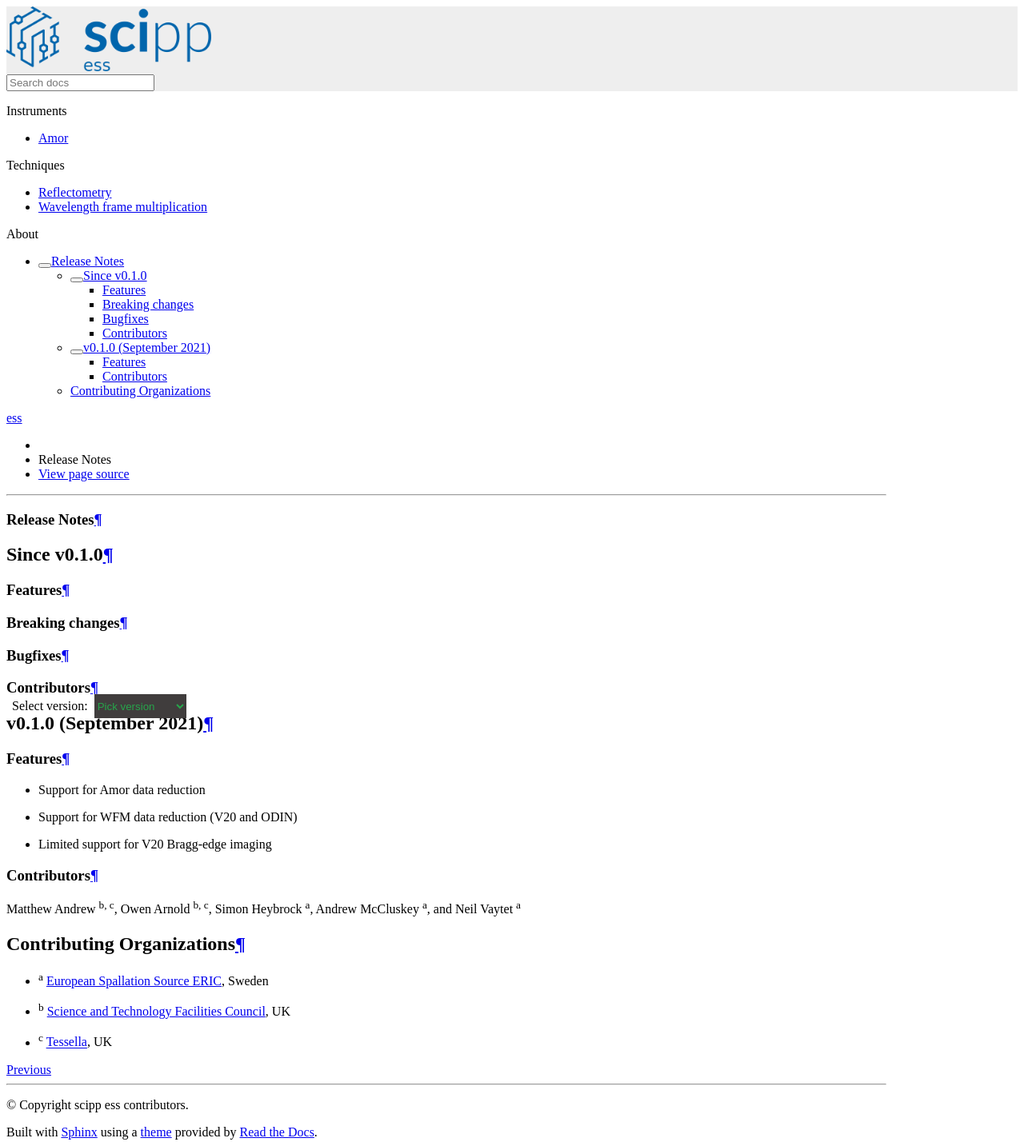
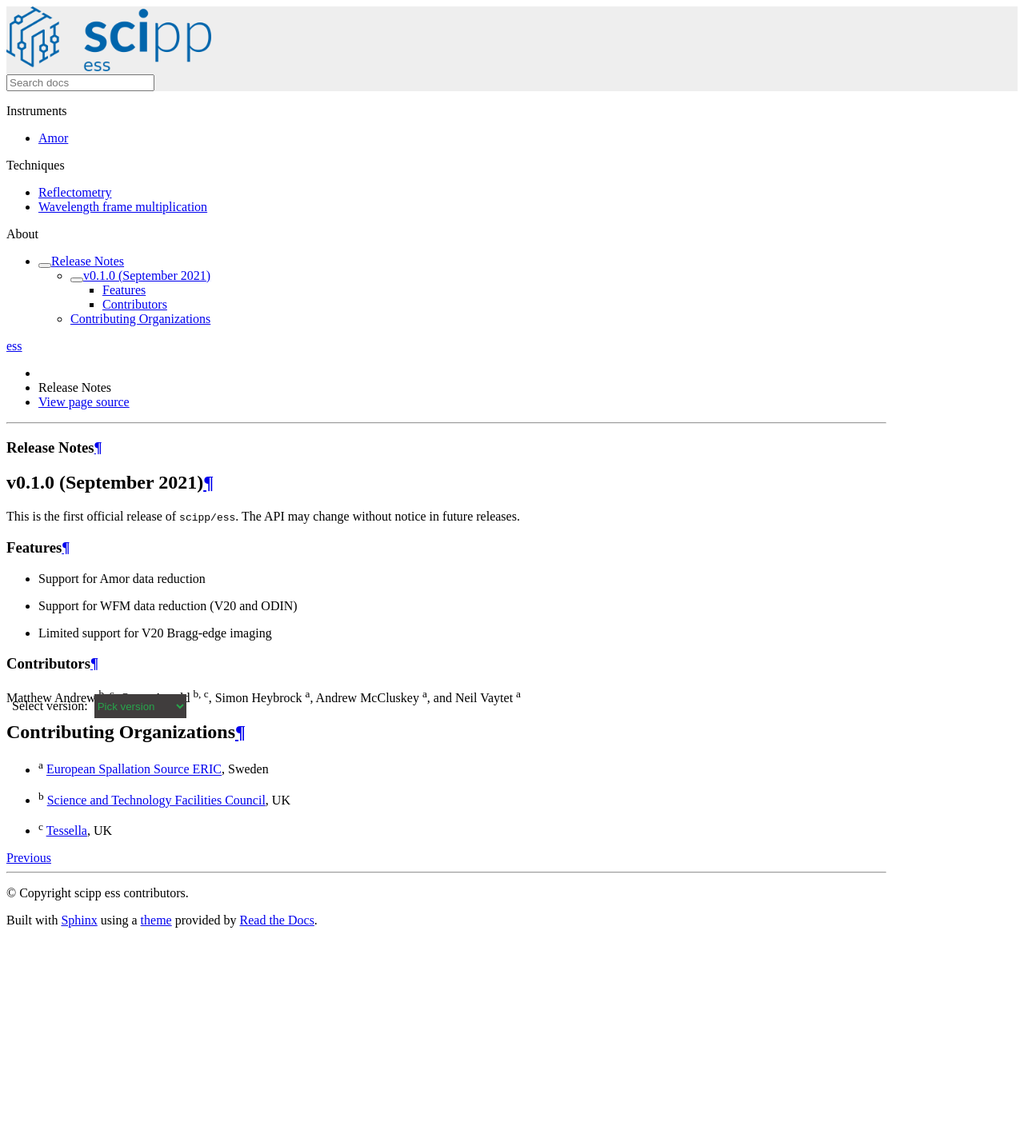
Before and after one commit to gudlot/ess, a Sphinx documentation site: the page built from docs/about/release-notes.rst, in a window 1280 px wide. Shown: the whole page at 80% size. Built offline with Sphinx 7.4.7 and the Read the Docs theme 2.0.0, drawn with Linux system fonts in a browser that asks for light colours; after the commit the page ends 1168 px from its top, so only the background shows below that.

Commit message:
edit release notes

```diff
--- a/docs/about/release-notes.rst
+++ b/docs/about/release-notes.rst
@@ -3,24 +3,11 @@
 Release Notes
 =============
 
-Since v0.1.0
-------------
-
-Features
-~~~~~~~~
-
-Breaking changes
-~~~~~~~~~~~~~~~~
-
-Bugfixes
-~~~~~~~~
-
-Contributors
-~~~~~~~~~~~~
-
-
 v0.1.0 (September 2021)
 -----------------------
+
+This is the first official release of ``scipp/ess``.
+The API may change without notice in future releases.
 
 Features
 ~~~~~~~~
```
